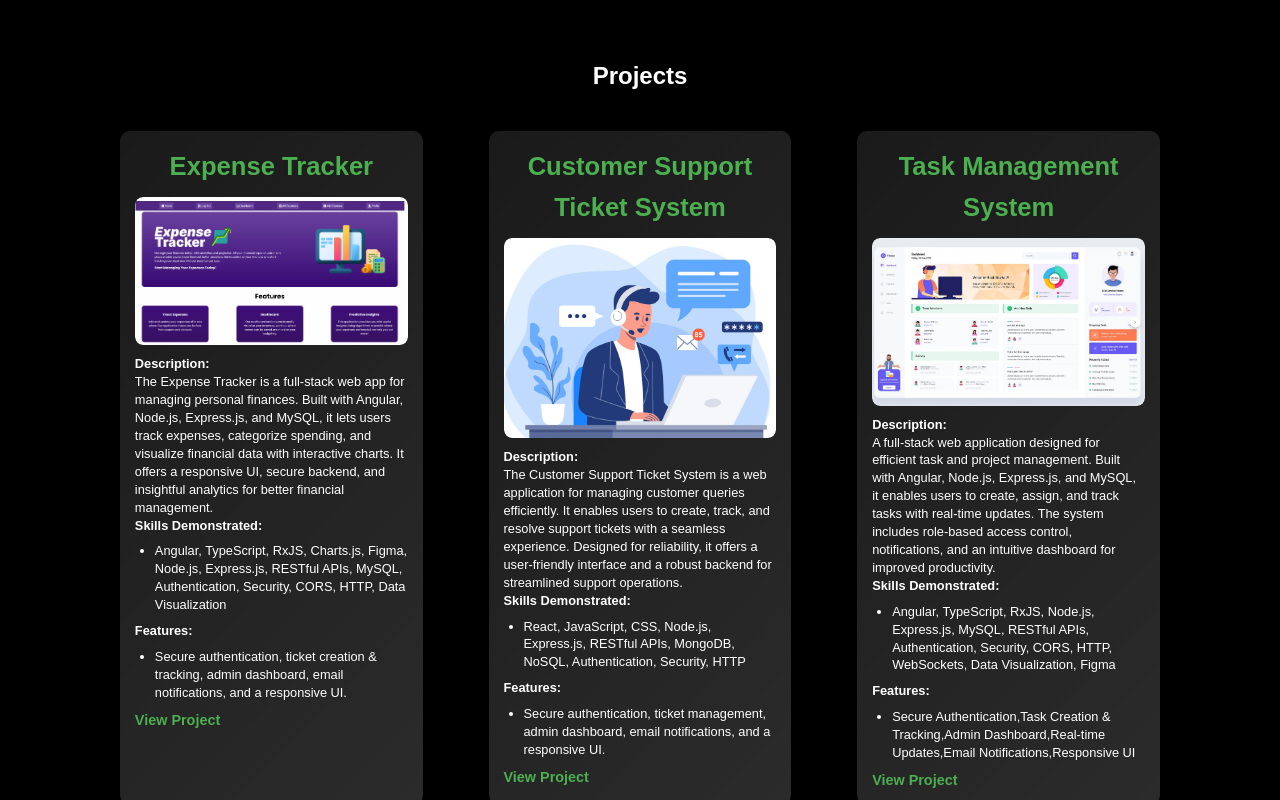
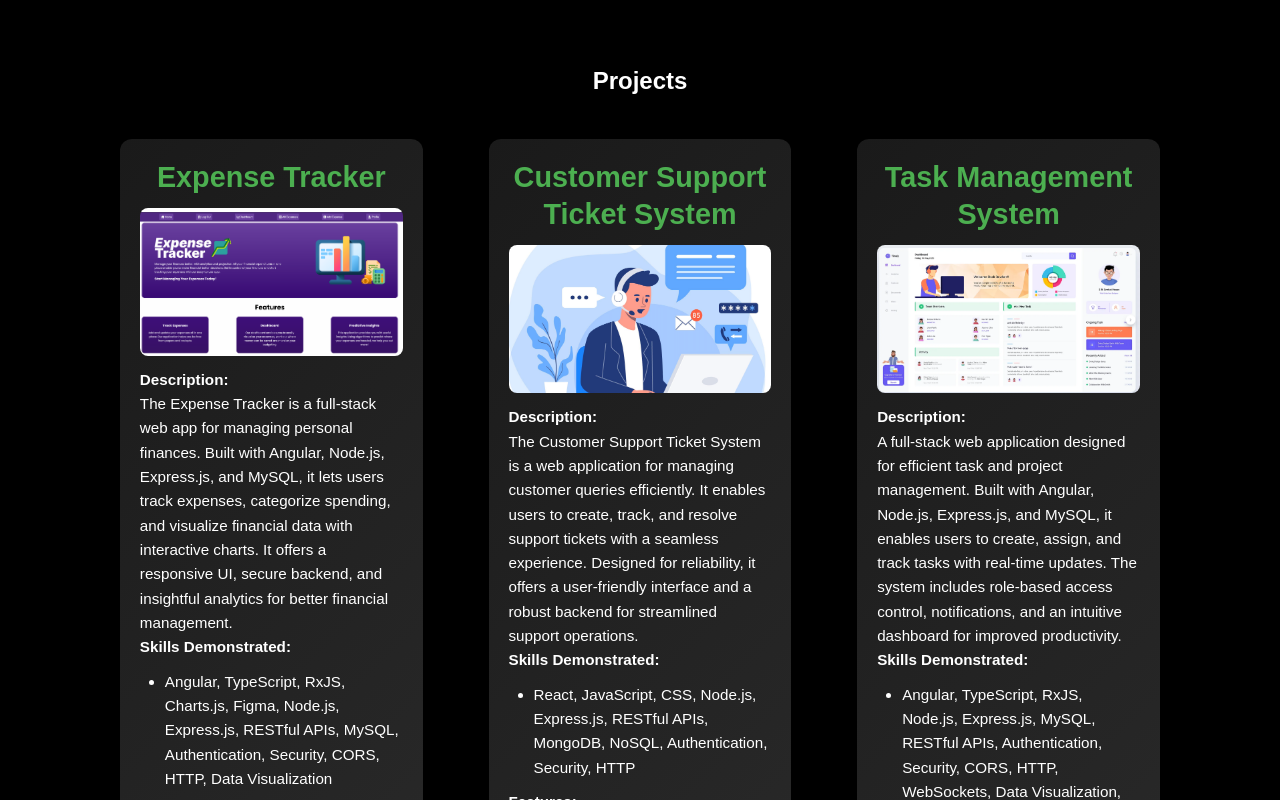
Before and after one commit to sairamb09/portfolio, a React (Vite) app: page / in a window 1280 px wide. Shown: the part 2400-3200 px from the top of the page. Built offline with nearby package versions, Linux system fonts and the light colour scheme.

Commit message:
Updated project with new changes

```diff
--- a/index.html
+++ b/index.html
@@ -3,7 +3,7 @@
 <head>
   <meta charset="UTF-8" />
   <link rel="icon" type="image/svg+xml" href="/vite.svg" />
-  <meta name="viewport" content="width=device-width, initial-scale=1.0, maximum-scale=1.0, user-scalable=no">
+  <meta name="viewport" content="width=device-width, initial-scale=1.0, maximum-scale=1.0, user-scalable=no, shrink-to-fit=no">>
   <title>Vite + React</title>
 </head>
 <body>
--- a/src/components/Project.css
+++ b/src/components/Project.css
@@ -2,137 +2,140 @@
 body {
     margin: 0;
     font-family: Arial, sans-serif;
-    background: black; /* Keeps the black background */
-    color: white; /* Maintains readable text color */
-    touch-action: manipulation; /* Prevents zooming */
-    -ms-touch-action: manipulation; /* Prevents zooming for IE/Edge */
-    -webkit-user-select: none; /* Prevents text selection on touch devices */
-    user-select: none; /* Prevents text selection on touch devices */
+    background: black;
+    color: white;
+    touch-action: pan-y; /* Only allow vertical scrolling */
+    -webkit-touch-callout: none; /* Disable iOS callouts */
+    -webkit-text-size-adjust: 100%; /* Prevent font scaling */
+    text-size-adjust: 100%; /* Prevent font scaling */
+    line-height: 1.5;
+    overflow-x: hidden;
 }
+
+/* Disable all zooming gestures */
+html {
+    touch-action: manipulation;
+    overflow-x: hidden;
+    box-sizing: border-box;
+    -moz-text-size-adjust: none;
+    -webkit-text-size-adjust: none;
+    text-size-adjust: none;
+}
+
 /* Project Card */
 .project-card {
-    background: linear-gradient(135deg, #1a1a1a, #2b2b2b); /* Darker gradient */
-    border-radius: 10px;
+    background: linear-gradient(135deg, #1a1a1a, #2b2b2b);
+    border-radius: clamp(8px, 1.5vw, 12px);
     box-shadow: 0 4px 8px rgba(0, 0, 0, 0.4);
-    padding: 15px;
-    margin: 20px auto;
-    max-width: 700px; /* Slightly smaller max width */
-    width: 90%; /* Responsive width for all devices */
+    padding: clamp(12px, 2vw, 20px);
+    margin: clamp(15px, 3vh, 25px) auto;
+    width: min(90%, 700px);
     color: white;
     transition: transform 0.3s ease, box-shadow 0.3s ease;
     overflow: hidden;
+    transform: translateZ(0); /* Prevent layout shifts */
 }
 
-.project-card:hover {
-    box-shadow: 0 6px 12px rgba(0, 0, 0, 0.6);
+/* Rest of your existing styles remain the same */
+.project-title {
+    font-size: clamp(1.1rem, 4vw, 1.8rem);
+    text-align: center;
+    margin-bottom: clamp(8px, 1.5vw, 12px);
+    color: #4caf50;
+    line-height: 1.3;
 }
 
-/* Project Title */
-.project-title {
-    font-size: clamp(1.2rem, 2vw, 1.8rem); /* Smaller font size */
-    text-align: center;
-    margin-bottom: 10px;
-    color: #4caf50; /* Highlighted green color */
-}
-
-/* Project Image Wrapper */
 .project-image-wrapper {
     display: flex;
     justify-content: center;
     align-items: center;
-    margin-bottom: 10px;
-    border-radius: 8px;
-    overflow: hidden; /* Ensures the image stays within bounds */
-    max-height: 200px; /* Reduced image height */
+    margin-bottom: clamp(8px, 1.5vw, 12px);
+    border-radius: clamp(6px, 1vw, 8px);
+    overflow: hidden;
+    aspect-ratio: 16/9;
+    max-height: 50vh;
 }
 
 .project-image {
     width: 100%;
-    height: auto;
-    max-height: 200px; /* Restrict image height */
-    object-fit: cover; /* Keeps image proportional */
-    border-radius: 8px;
+    height: 100%;
+    object-fit: cover;
+    object-position: center;
 }
 
-/* Project Text */
 .project-text {
-    font-size: clamp(0.8rem, 1vw, 0.9rem); /* Smaller text size */
-    line-height: 1.4; /* Slightly tighter line spacing */
+    font-size: clamp(0.75rem, 3vw, 0.95rem);
+    line-height: 1.6;
 }
 
 .project-text ul {
-    margin: 8px 0;
-    padding-left: 20px;
-    list-style: disc;
+    margin: clamp(6px, 1.5vw, 10px) 0;
+    padding-left: clamp(15px, 3vw, 25px);
 }
 
 .project-text li {
-    margin-bottom: 5px;
+    margin-bottom: clamp(4px, 1vw, 8px);
 }
 
-/* Project Link */
 .project-link {
-    color: #4caf50; /* Highlighted link color */
+    color: #4caf50;
     text-decoration: none;
     font-weight: bold;
     transition: color 0.3s ease;
-    font-size: 0.9rem; /* Smaller link text */
+    font-size: clamp(0.75rem, 3.5vw, 0.95rem);
+    display: inline-block;
+    padding: clamp(4px, 0.8vw, 8px) 0;
 }
 
-.project-link:hover {
-    color: #45a049; /* Slightly darker green on hover */
-}
-
-/* Responsive Design */
-
-/* Tablet screens */
-@media (max-width: 768px) {
+/* Media Queries */
+@media (max-width: 600px) {
     .project-card {
-        padding: 10px;
-        max-width: 90%;
-    }
-
-    .project-title {
-        font-size: 1.4rem;
+        width: min(95%, 400px);
     }
 
     .project-image-wrapper {
-        max-height: 180px; /* Smaller height for tablets */
+        max-height: 40vh;
     }
+}
 
-    .project-image {
-        max-height: 180px;
+@media (max-width: 340px) {
+    .project-title {
+        font-size: 1rem;
     }
 
     .project-text {
-        font-size: 0.85rem;
+        font-size: 0.7rem;
+    }
+
+    .project-link {
+        font-size: 0.75rem;
     }
 }
 
-/* Mobile screens */
-@media (max-width: 480px) {
+/* Orientation Lock */
+@media (orientation: portrait) {
     .project-card {
-        padding: 8px;
-        max-width: 95%;
+        margin: clamp(10px, 2vh, 20px) auto;
+    }
+}
+
+/* Desktop Hover States */
+@media (hover: hover) and (pointer: fine) {
+    .project-card:hover {
+        transform: translateY(-3px);
     }
 
-    .project-title {
-        font-size: 1.2rem;
-    }
-
-    .project-image-wrapper {
-        max-height: 150px; /* Smaller height for mobile */
-    }
-
-    .project-image {
-        max-height: 150px;
-    }
-
-    .project-text {
-        font-size: 0.75rem; /* Smaller text for mobile */
-    }
-
-    .project-link {
-        font-size: 0.8rem; /* Smaller links */
+    .project-link:hover {
+        color: #45a049;
     }
 }
+
+/* Disable Anchor Scroll Zoom */
+html {
+    scroll-behavior: smooth;
+    overflow-anchor: none;
+}
+
+body {
+    overscroll-behavior-y: contain;
+}
--- a/src/globalStyles.css
+++ b/src/globalStyles.css
@@ -56,3 +56,4 @@
         max-width: 100%;
     }
 }
+/* Ensure consistent width for body and container */
```
